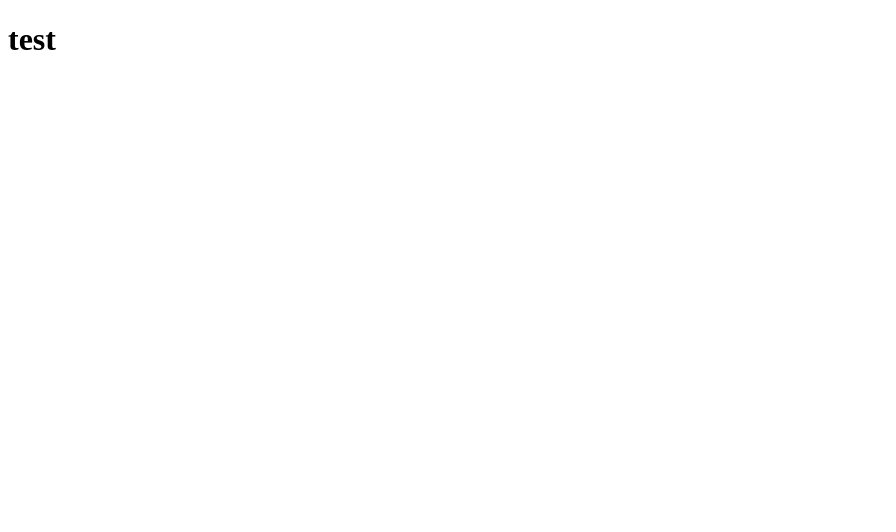
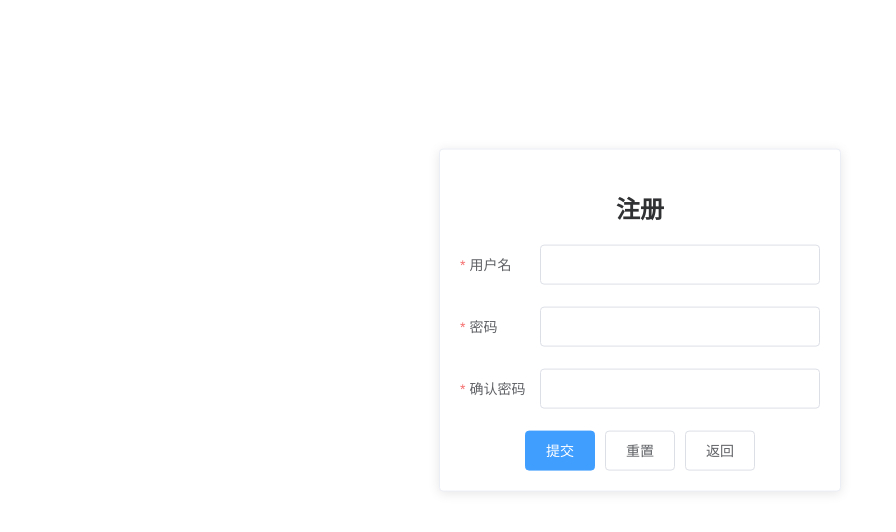
Before and after one commit to zhangyitonggg/ASEPT, a Vue app in the folder frontend/: page /register in a window 1280 px wide. Shown: the top 532 px of the page, without its empty margins (0-896 px from the left). Built offline with nearby package versions, Linux system fonts and the light colour scheme.

Commit message:
实现登录界面

```diff
--- a/frontend/package.json
+++ b/frontend/package.json
@@ -8,8 +8,12 @@
     "lint": "vue-cli-service lint"
   },
   "dependencies": {
+    "axios": "^1.7.2",
     "core-js": "^3.8.3",
+    "js-cookie": "^3.0.5",
+    "sass-loader": "^14.2.1",
     "vue": "^2.6.14",
+    "vue-router": "^3.6.5",
     "vuex": "^3.6.2"
   },
   "devDependencies": {
--- a/frontend/src/App.vue
+++ b/frontend/src/App.vue
@@ -1,16 +1,24 @@
 <template>
   <div id="app">
-    <h1>{{ message }}</h1>
+    <router-view />
   </div>
 </template>
 
 <script>
-  export default {
-    name: 'App',
-    data() {
-      return {
-        message: 'test'
-      }
-    }
+export default {
+  name: 'App',
+  components: {
   }
+}
 </script>
+
+<style>
+#app {
+  font-family: Avenir, Helvetica, Arial, sans-serif;
+  -webkit-font-smoothing: antialiased;
+  -moz-osx-font-smoothing: grayscale;
+  text-align: center;
+  color: #2c3e50;
+  margin-top: 60px;
+}
+</style>
--- /dev/null
+++ b/frontend/src/router/index.js
@@ -0,0 +1,28 @@
+import VueRouter from "vue-router";
+
+import Login from '../views/login/Login'
+import Register from "../views/login/Register";
+import Home from "../views/home/Home";
+
+
+export default new VueRouter({
+    mode: 'history',
+    routes: [
+        {
+            path: '/',
+            redirect: '/login'
+        },
+        {
+            path: '/login',
+            component: Login
+        },
+        {
+            path: '/register',
+            component: Register
+        },
+        {
+            path: '/home',
+            component: Home
+        }
+    ]
+})
--- /dev/null
+++ b/frontend/src/views/home/Home.vue
@@ -0,0 +1,24 @@
+<template>
+    <div>
+      <h2>欢迎{{ user.uname }}！您的 id 为{{ user.uid }}</h2>
+      <router-link to="/login">
+        <el-button> 登出 </el-button>
+      </router-link>
+    </div>
+  </template>
+
+  <script>
+  export default {
+    data() {
+      return {
+        user: {
+          uname: "",
+          uid: null,
+        },
+      };
+    },
+  };
+  </script>
+
+  <style scoped>
+  </style>
--- /dev/null
+++ b/frontend/src/views/login/Login.vue
@@ -0,0 +1,102 @@
+<template>
+    <div>
+      <el-card class="box-card">
+        <h2>登录SEP</h2>
+
+        <el-form
+          :model="ruleForm"
+          status-icon
+          :rules="rules"
+          ref="ruleForm"
+          label-position="left"
+          label-width="70px"
+          class="login-from"
+        >
+
+          <el-form-item label="用户名" prop="uname">
+            <el-input v-model="ruleForm.uname"></el-input>
+          </el-form-item>
+          <el-form-item label="密码" prop="password">
+            <el-input
+              type="password"
+              v-model="ruleForm.password"
+              autocomplete="off"
+            ></el-input>
+          </el-form-item>
+        </el-form>
+
+        <div class="btnGroup">
+          <el-button type="primary" @click="submitForm('ruleForm')">登录</el-button>
+          <el-button @click="resetForm('ruleForm')">重置</el-button>
+          <router-link to="/register">
+            <el-button style="margin-left:10px">注册</el-button>
+          </router-link>
+        </div>
+
+        </el-card>
+    </div>
+  </template>
+
+  <script>
+  export default {
+    data() {
+      return {
+        ruleForm: {
+          uname: "",
+          password: "",
+        },
+        rules: {
+          uname: [
+            { required: true, message: "用户名不能为空！", trigger: "blur" },
+          ],
+          password: [
+            { required: true, message: "密码不能为空！", trigger: "blur" },
+          ],
+        },
+      };
+    },
+    methods: {
+      submitForm(formName) {
+        this.$refs[formName].validate((valid) => { // 根据上面的rules进行检验合法性
+          if (valid) {
+            axios.post('/api/login', { // todo
+                username: this.ruleForm.uname,
+                password: this.ruleForm.password
+            })
+            .then(response => {
+                alert("submit!");
+                const { token } = response.data;
+                setToken(token);
+                this.$router.push({ path: '/home' });
+            })
+            .catch(error => {
+                alert("登录失败，请检查用户名和密码");
+                return false;
+            });
+          } else {
+            console.log("error submit!!");
+            return false;
+          }
+        });
+      },
+      resetForm(formName) {
+        this.$refs[formName].resetFields();
+      },
+    },
+  };
+  </script>
+
+  <style scoped>
+  .box-card {
+    position: absolute;
+    left: 50%;
+    top:40%;
+    transform: translate(-50%,-50%);
+
+    margin: auto auto;
+    width: 400px;
+  }
+  .login-from {
+    margin: auto auto;
+  }
+  </style>
--- /dev/null
+++ b/frontend/src/views/login/Register.vue
@@ -0,0 +1,131 @@
+<template>
+    <div>
+      <el-card class="box-card">
+        <h2>注册</h2>
+
+        <el-form
+          :model="ruleForm"
+          status-icon
+          :rules="rules"
+          ref="ruleForm"
+          label-position="left"
+          label-width="80px"
+          class="demo-ruleForm"
+        >
+          <el-form-item label="用户名" prop="uname">
+            <el-input v-model="ruleForm.uname"></el-input>
+          </el-form-item>
+          <el-form-item label="密码" prop="pass">
+            <el-input
+              type="password"
+              v-model="ruleForm.pass"
+              autocomplete="off"
+            ></el-input>
+          </el-form-item>
+          <el-form-item label="确认密码" prop="password">
+            <el-input
+              type="password"
+              v-model="ruleForm.password"
+              autocomplete="off"
+            ></el-input>
+          </el-form-item>
+        </el-form>
+
+        <div class="btnGroup">
+          <el-button type="primary" @click="submitForm('ruleForm')"
+            >提交</el-button
+          >
+          <el-button @click="resetForm('ruleForm')">重置</el-button>
+          <el-button @click="goBack">返回</el-button>
+        </div>
+      </el-card>
+    </div>
+  </template>
+
+  <script>
+  export default {
+    data() {
+      var validatePass = (rule, value, callback) => {
+        if (value === "") {
+          callback(new Error("请输入密码"));
+        } else {
+          if (this.ruleForm.checkPass !== "") {
+            this.$refs.ruleForm.validateField("checkPass");
+          }
+          callback();
+        }
+      };
+      var validatePass2 = (rule, value, callback) => {
+        if (value === "") {
+          callback(new Error("请再次输入密码"));
+        } else if (value !== this.ruleForm.pass) {
+          callback(new Error("两次输入密码不一致!"));
+        } else {
+          callback();
+        }
+      };
+      return {
+        ruleForm: {
+          uname: "",
+          pass: "",
+          password: "",
+        },
+        rules: {
+          uname: [
+            { required: true, message: "用户名不能为空！", trigger: "blur" },
+          ],
+          pass: [{ required: true, validator: validatePass, trigger: "blur" }],
+          password: [
+            { required: true, validator: validatePass2, trigger: "blur" },
+          ],
+        },
+      };
+    },
+    methods: {
+      submitForm(formName) {
+        this.$refs[formName].validate((valid) => {
+          if (valid) {
+            axios.post('/api/register', { // todo
+                username: this.ruleForm.uname,
+                password: this.ruleForm.password
+            })
+            .then(response => {
+                alert("submit! please login again!");
+                // const { token } = response.data;
+                // setToken(token);
+                this.$router.push({ path: '/login' });
+            })
+            .catch(error => {
+                alert("登录失败，请检查用户名和密码");
+                return false;
+            });
+          } else {
+            console.log("error submit!!");
+            return false;
+          }
+        });
+      },
+      resetForm(formName) {
+        this.$refs[formName].resetFields();
+      },
+      goBack() {
+        this.$router.go(-1);
+      },
+    },
+  };
+  </script>
+
+  <style scoped>
+  .box-card {
+    position: absolute;
+    left: 50%;
+    top:40%;
+    transform: translate(-50%,-50%);
+
+    margin: auto auto;
+    width: 400px;
+  }
+  .login-from {
+    margin: auto auto;
+  }
+  </style>
--- a/frontend/vue.config.js
+++ b/frontend/vue.config.js
@@ -1,4 +1,20 @@
-const { defineConfig } = require('@vue/cli-service')
-module.exports = defineConfig({
-  transpileDependencies: true
-})
+module.exports = {
+  pages: {
+    index: {
+      //入口
+      entry: 'src/main.js',
+    },
+  },
+	lintOnSave:false, //关闭语法检查
+
+  devServer: {
+    proxy: {
+      '/atguigu': {
+        target: 'http://localhost:8000',
+				pathRewrite:{'^/atguigu':''},
+        // ws: true, //用于支持websocket
+        // changeOrigin: true //用于控制请求头中的host值
+      }
+    }
+  }
+}
```
Also changed, not shown: frontend/src/main.js (+12 -1 lines), frontend/src/utils/auth.js (added, +13 -0 lines), 2 other files (tests, documents, lock files or other folders).
